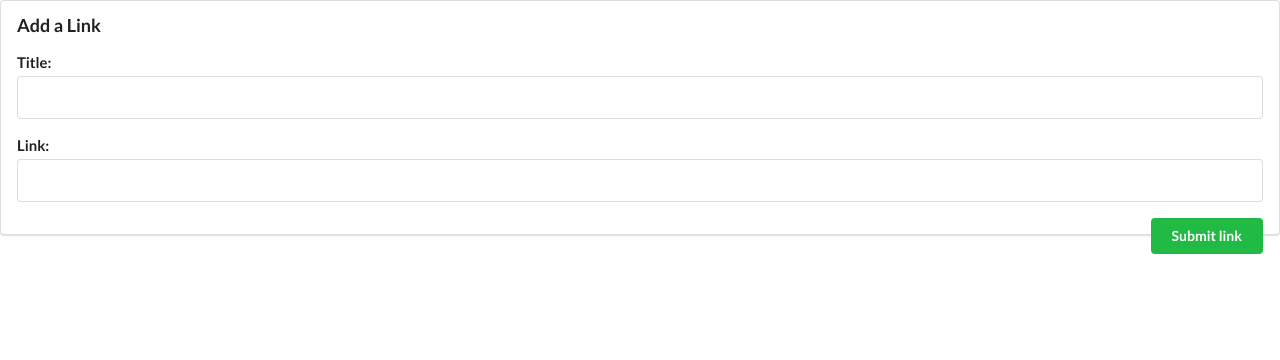
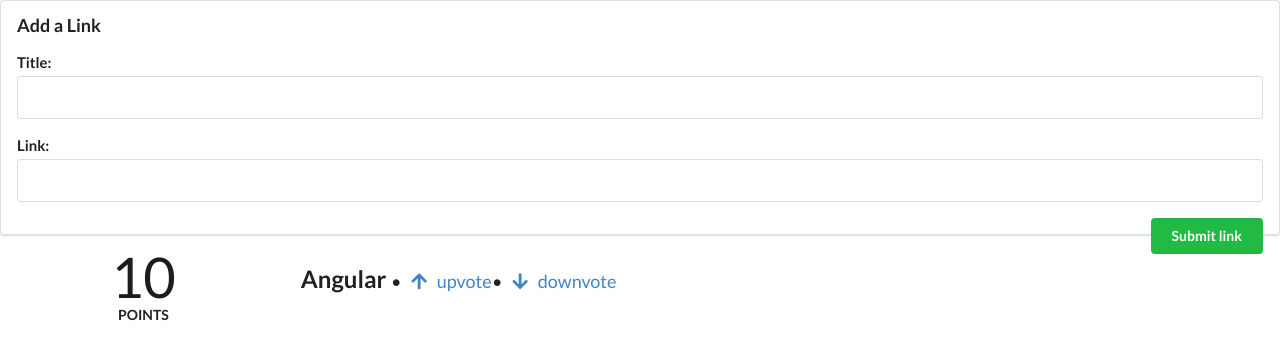
Before and after one commit to uppnrise/reddit-clone, an Angular app: page / in a window 1280 px wide. Shown: the top 360 px of the page. Built offline with nearby package versions, Linux system fonts and the light colour scheme.

Commit message:
- created the article component. This component will render the article to the user with voting functionality

```diff
--- a/src/app/app.component.html
+++ b/src/app/app.component.html
@@ -13,5 +13,9 @@
   <button (click)="addArticle(newTitle, newLink)" class="ui positive right floated button">
     Submit link
   </button>
+</form>
 
-</form>
+<div class="ui grid posts">
+  <app-article>
+  </app-article>
+</div>
--- a/src/app/app.module.ts
+++ b/src/app/app.module.ts
@@ -2,10 +2,12 @@
 import { BrowserModule } from '@angular/platform-browser';
 
 import { AppComponent } from './app.component';
+import { ArticleComponent } from './article/article.component';
 
 @NgModule({
   declarations: [
-    AppComponent
+    AppComponent,
+    ArticleComponent
   ],
   imports: [
     BrowserModule
--- /dev/null
+++ b/src/app/article/article.component.html
@@ -0,0 +1,29 @@
+<div class="four wide column center aligned votes">
+  <div class="ui statistic">
+    <div class="value">
+      {{ votes }}
+    </div>
+    <div class="label">
+      Points
+    </div>
+  </div>
+</div>
+<div class="twelve wide column">
+  <a class="ui large header" href="{{ link }}">
+    {{ title }}
+  </a>
+  <ul class="ui big horizontal list voters">
+    <li class="item">
+      <a href (click)="voteUp()">
+        <i class="arrow up icon"></i>
+        upvote
+      </a>
+    </li>
+    <li class="item">
+      <a href (click)="voteDown()">
+        <i class="arrow down icon"></i>
+        downvote
+      </a>
+    </li>
+  </ul>
+</div>
--- /dev/null
+++ b/src/app/article/article.component.ts
@@ -0,0 +1,37 @@
+import {Component, HostBinding, OnInit} from '@angular/core';
+
+@Component({
+  selector: 'app-article',
+  templateUrl: './article.component.html',
+  styleUrls: ['./article.component.css']
+})
+export class ArticleComponent implements OnInit {
+
+  @HostBinding('attr.class')
+  cssClass = 'row';
+
+  votes: number;
+  title: string;
+  link: string;
+
+  constructor() {
+    this.title = 'Angular';
+    this.link = 'http://angular.io';
+    this.votes = 10;
+  }
+
+  voteUp(): boolean {
+    this.votes += 1;
+    return false;
+  }
+
+  voteDown(): boolean {
+    this.votes -= 1;
+    return false;
+  }
+
+  ngOnInit(): void {
+
+  }
+
+}
```
Also changed, not shown: src/app/article/article.component.css (added), 1 other file (tests, documents, lock files or other folders).
